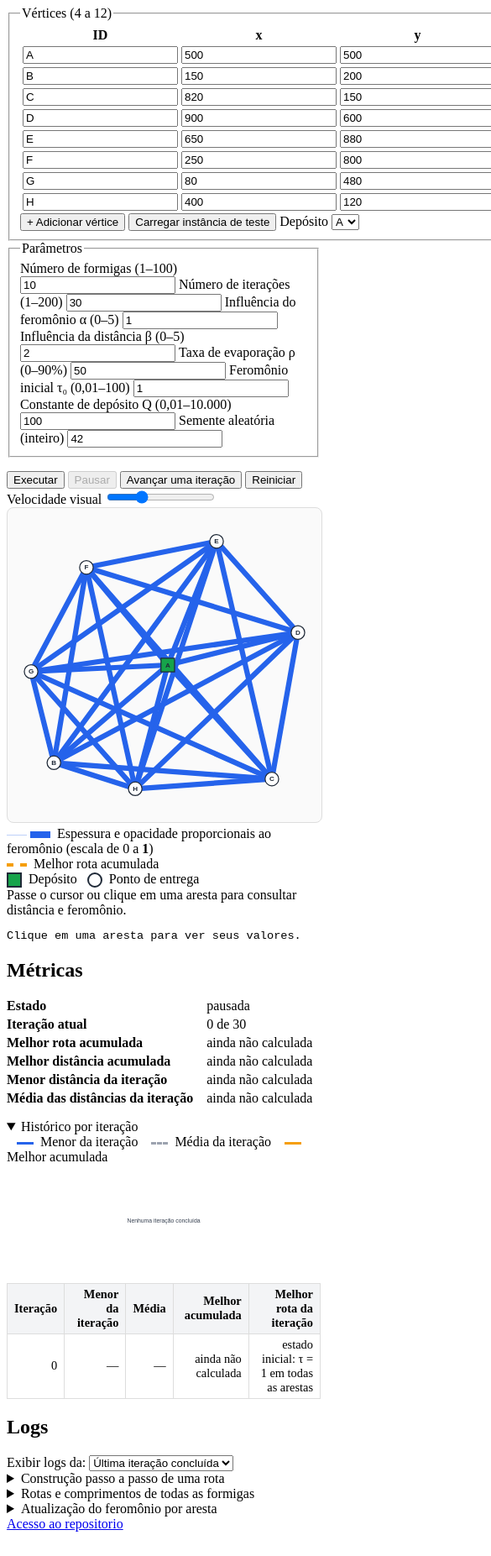
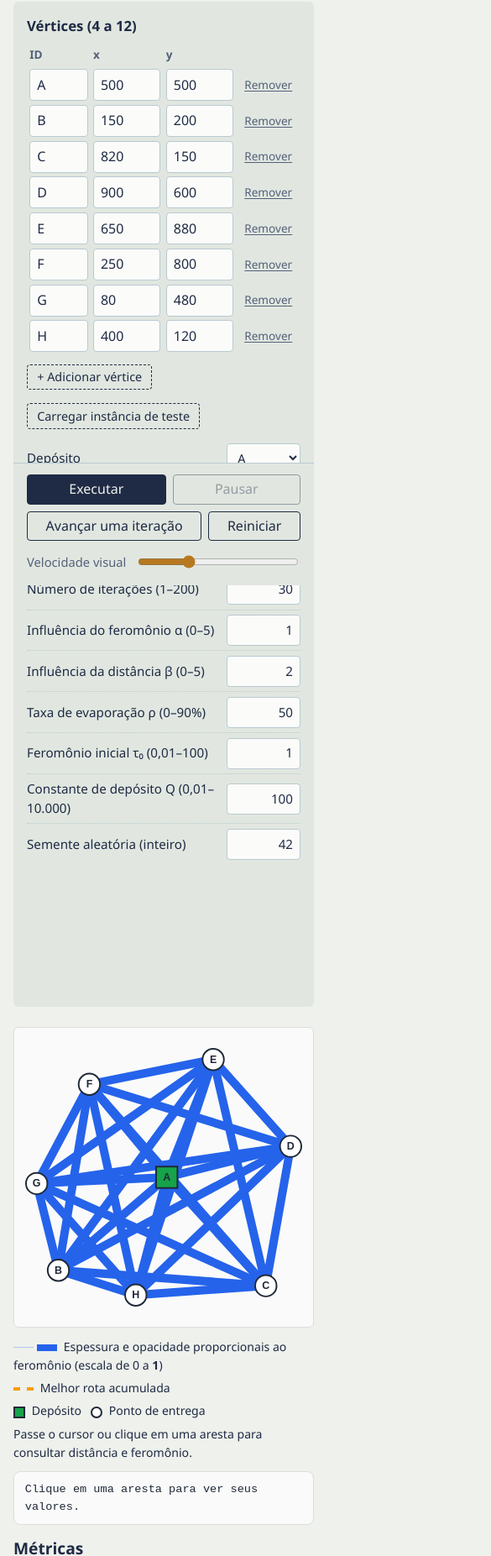
Before and after one commit to YuriGit909/aco-delivery-route, a plain HTML site: page index.html in a window 390 px wide. Shown: the part 147-2000 px from the top of the page at 84% size, 585 px wide, since content can reach past the window. Before the commit the page ends 1979 px from the top, so only its background shows below. Drawn offline with Linux system fonts and the light colour scheme.

Commit message:
style: atualiza estilos do grafo, paineis e pagina + responsividade

```diff
--- a/css/graph.css
+++ b/css/graph.css
@@ -103,3 +103,88 @@
     border: 2px solid var(--cor-borda);
     border-radius: 50%;
 }
+
+#grafo {
+    display: block;
+    max-width: min(600px, 100%);
+    height: auto;
+}
+
+.mesa {
+    container-type: inline-size;
+}
+
+.vertice {
+    transform-box: fill-box;
+    transform-origin: center;
+}
+
+.aviso {
+    color: #1f2937;
+}
+
+#legenda {
+    display: grid;
+    gap: 0.35rem;
+    margin: 0.75rem 0;
+    font-size: 0.92rem;
+}
+
+#legenda > div {
+    overflow-wrap: anywhere;
+}
+
+#painelAresta {
+    margin: 0 0 1rem;
+    padding: 0.6rem 0.8rem;
+    background: var(--cor-fundo-grafo);
+    color: var(--cor-texto);
+    border: 1px solid #ddd;
+    border-radius: 8px;
+    overflow-wrap: anywhere;
+}
+
+@container (max-width: 480px) {
+    #grafo {
+        border-radius: 6px;
+    }
+
+    #grafo .vertice {
+        transform: scale(1.35);
+    }
+
+    #grafo .rotulo {
+        font-size: 17px;
+    }
+
+    #grafo .aresta,
+    #grafo .melhor-rota,
+    #grafo .aresta-alvo {
+        vector-effect: non-scaling-stroke;
+    }
+
+    #grafo .melhor-rota {
+        stroke-width: 3;
+        stroke-dasharray: 7 4;
+    }
+
+    #legenda {
+        font-size: 0.88rem;
+    }
+}
+
+@container (max-width: 360px) {
+    #grafo .vertice {
+        transform: scale(1.65);
+    }
+
+    #grafo .rotulo {
+        font-size: 21px;
+    }
+}
+
+@media (pointer: coarse) {
+    #grafo .aresta-alvo {
+        stroke-width: 24;
+    }
+}
--- a/css/panels.css
+++ b/css/panels.css
@@ -100,3 +100,175 @@ pre {
     white-space: pre-wrap;
     font-size: 0.85rem;
 }
+
+#metricas h2 {
+    margin-top: 0.5rem;
+}
+
+details {
+    margin-top: 1.25rem;
+    border-top: 1.5px solid currentColor;
+}
+
+summary {
+    display: flex;
+    align-items: center;
+    gap: 0.6rem;
+    padding: 0.65rem 0;
+    font-weight: 700;
+    cursor: pointer;
+    list-style: none;
+}
+
+summary::-webkit-details-marker {
+    display: none;
+}
+
+summary::before {
+    content: "";
+    flex: none;
+    width: 0.5rem;
+    height: 0.5rem;
+    border-right: 2px solid currentColor;
+    border-bottom: 2px solid currentColor;
+    transform: rotate(-45deg);
+    transition: transform 0.15s ease;
+}
+
+details[open] > summary::before {
+    transform: rotate(45deg);
+}
+
+#painelResultados > label {
+    display: inline-flex;
+    flex-wrap: wrap;
+    align-items: center;
+    gap: 0.6rem;
+    font-size: 0.95rem;
+}
+
+#painelResultados {
+    container-type: inline-size;
+}
+
+.tabela-rolavel {
+    background: #ffffff;
+    color: #1f2937;
+    border: 1px solid #ddd;
+    margin-bottom: 0.75rem;
+}
+
+.tabela-rolavel table {
+    font-variant-numeric: tabular-nums;
+}
+
+.tabela-rolavel th,
+.tabela-rolavel td {
+    overflow-wrap: anywhere;
+}
+
+.tabela-rolavel th:first-child,
+.tabela-rolavel td:first-child,
+#tabelaHistorico td:last-child {
+    text-align: left;
+}
+
+#listaMetricas dd {
+    overflow-wrap: anywhere;
+    font-variant-numeric: tabular-nums;
+}
+
+.legenda-grafico {
+    display: flex;
+    flex-wrap: wrap;
+    align-items: center;
+    gap: 0.35rem 0;
+    font-size: 0.9rem;
+    margin-bottom: 0.4rem;
+}
+
+#graficoHistorico {
+    display: block;
+    height: auto;
+    background: #fafafa;
+    border: 1px solid #ddd;
+    border-radius: 8px;
+    margin-bottom: 0.75rem;
+}
+
+.serie {
+    stroke-linejoin: round;
+}
+
+#logConstrucao,
+#logRotas {
+    margin: 0 0 0.75rem;
+    padding: 0.75rem 0.9rem;
+    max-height: 26rem;
+    overflow: auto;
+    background: #fafafa;
+    color: #1f2937;
+    border: 1px solid #ddd;
+    border-radius: 8px;
+    overflow-wrap: anywhere;
+}
+
+@container (max-width: 520px) {
+    #listaMetricas {
+        grid-template-columns: 1fr;
+        gap: 0;
+    }
+
+    #listaMetricas dt {
+        margin-top: 0.5rem;
+    }
+}
+
+@container (max-width: 480px) {
+    .tabela-rolavel {
+        max-height: 260px;
+    }
+
+    #graficoHistorico {
+        overflow: visible;
+        margin-left: 1rem;
+        width: calc(100% - 1rem);
+    }
+
+    .texto-grafico {
+        font-size: 16px;
+    }
+
+    .serie,
+    .eixo {
+        vector-effect: non-scaling-stroke;
+    }
+
+    .tabela-rolavel table {
+        font-size: 0.8rem;
+    }
+
+    .tabela-rolavel th,
+    .tabela-rolavel td {
+        padding: 0.25rem 0.4rem;
+    }
+
+    #logConstrucao,
+    #logRotas {
+        font-size: 0.78rem;
+        padding: 0.6rem;
+        max-height: 20rem;
+    }
+}
+
+@container (max-width: 360px) {
+    .texto-grafico {
+        font-size: 19px;
+    }
+}
+
+@media (prefers-reduced-motion: reduce) {
+    summary::before {
+        transition: none;
+    }
+}
--- a/css/style.css
+++ b/css/style.css
@@ -0,0 +1,326 @@
+:root {
+  --papel: #eef1ec;
+  --painel: #e1e7e0;
+  --campo: #fbfcfa;
+  --tinta: #1f2a44;
+  --tinta-suave: #55607a;
+  --grade-forte: #b9c9d1;
+  --destaque: #b7791f;
+  --destaque-fundo: #f3e3c3;
+  --erro: #9f1239;
+  --erro-fundo: #f9e3e8;
+  --fonte: "Atkinson Hyperlegible", "Segoe UI", system-ui, -apple-system, sans-serif;
+  --raio: 4px;
+  color-scheme: light;
+}
+
+@media (prefers-color-scheme: dark) {
+  :root {
+    --papel: #1a2030;
+    --painel: #222a3c;
+    --campo: #283149;
+    --tinta: #e3e7ef;
+    --tinta-suave: #9aa4b8;
+    --grade-forte: #3a4562;
+    --destaque: #e0a640;
+    --destaque-fundo: #3a3222;
+    --erro: #f38ba8;
+    --erro-fundo: #3b2230;
+    color-scheme: dark;
+  }
+}
+
+/* Base */
+*,
+*::before,
+*::after { box-sizing: border-box; }
+
+[hidden] { display: none !important; }
+
+body {
+  margin: 0;
+  background: var(--papel);
+  color: var(--tinta);
+  font: 1rem/1.55 var(--fonte);
+  -webkit-font-smoothing: antialiased;
+}
+
+:focus-visible {
+  outline: 2px solid var(--destaque);
+  outline-offset: 2px;
+}
+
+a {
+  color: var(--tinta);
+  text-decoration-color: var(--destaque);
+  text-decoration-thickness: 2px;
+  text-underline-offset: 3px;
+}
+a:hover { color: var(--destaque); }
+
+h2 {
+  font-size: 1.2rem;
+  line-height: 1.3;
+  margin: 2rem 0 0.6rem;
+}
+
+/* Cabeçalho */
+header {
+  padding: 1.75rem clamp(1rem, 3vw, 2.5rem) 1rem;
+}
+
+header h1 {
+  margin: 0;
+  max-width: 22ch;
+  font-size: clamp(1.6rem, 1.1rem + 2vw, 2.5rem);
+  line-height: 1.12;
+  letter-spacing: -0.015em;
+  padding-bottom: 0.7rem;
+  background:
+    radial-gradient(circle, var(--destaque) 1.6px, transparent 2.2px)
+    left bottom / 11px 7px repeat-x;
+}
+
+header p {
+  margin: 0.8rem 0 0;
+  max-width: 62ch;
+  color: var(--tinta-suave);
+}
+
+/* Estrutura geral */
+main {
+  display: grid;
+  grid-template-columns: minmax(0, 1fr);
+  gap: 1.5rem;
+  padding: 0.5rem clamp(1rem, 3vw, 2.5rem) 2.5rem;
+}
+
+@media (min-width: 960px) {
+  main {
+    grid-template-columns: minmax(300px, 380px) minmax(0, 1fr);
+    align-items: start;
+    gap: 2.25rem;
+  }
+  #painelConfig {
+    position: sticky;
+    top: 1rem;
+    max-height: calc(100dvh - 2rem);
+    overflow-y: auto;
+  }
+}
+
+#painelResultados { min-width: 0; }
+
+/* Grafo e coluna de leitura (legenda, aresta, métricas) */
+.mesa {
+  display: grid;
+  grid-template-columns: minmax(0, 1fr);
+  gap: 1.25rem;
+}
+.leitura { min-width: 0; }
+
+@media (min-width: 1280px) {
+  .mesa {
+    grid-template-columns: minmax(0, 1.35fr) minmax(260px, 1fr);
+    align-items: start;
+    gap: 1.75rem;
+  }
+}
+
+/* Coluna de configuração */
+#painelConfig {
+  background: var(--painel);
+  border-radius: 6px;
+  padding: 1.25rem 1.25rem 0;
+}
+
+fieldset {
+  border: 0;
+  margin: 0 0 1.5rem;
+  padding: 0;
+  min-width: 0;
+}
+
+legend {
+  padding: 0;
+  margin-bottom: 0.6rem;
+  font-weight: 700;
+  font-size: 1.05rem;
+}
+
+/* Campos */
+input,
+select {
+  font: inherit;
+  color: inherit;
+  background: var(--campo);
+  border: 1px solid var(--grade-forte);
+  border-radius: var(--raio);
+  padding: 0.35rem 0.5rem;
+  min-width: 0;
+}
+input:hover,
+select:hover { border-color: var(--tinta-suave); }
+
+input[type="range"] {
+  padding: 0;
+  border: 0;
+  background: none;
+  accent-color: var(--destaque);
+}
+
+/* Parâmetros: rótulo à esquerda, campo alinhado à direita */
+fieldset > label {
+  display: grid;
+  grid-template-columns: 1fr 6.5rem;
+  align-items: center;
+  gap: 0.75rem;
+  padding: 0.35rem 0;
+  border-bottom: 1px dotted var(--grade-forte);
+  font-size: 0.95rem;
+}
+fieldset > label:last-child { border-bottom: 0; }
+fieldset > label input,
+fieldset > label select { width: 100%; text-align: right; }
+fieldset > label select { text-align: left; }
+
+/* Tabela de vértices */
+#painelConfig table {
+  width: 100%;
+  border-collapse: collapse;
+  margin-bottom: 0.5rem;
+}
+#painelConfig th {
+  text-align: left;
+  font-size: 0.85rem;
+  font-weight: 700;
+  color: var(--tinta-suave);
+  padding: 0 0.2rem 0.3rem;
+}
+#painelConfig td { padding: 0.15rem 0.2rem; }
+#painelConfig th:first-child { width: 26%; }
+#painelConfig th:nth-child(2),
+#painelConfig th:nth-child(3) { width: 30%; }
+#tabelaVertices input {
+  width: 100%;
+  font-variant-numeric: tabular-nums;
+}
+
+/* Botões */
+button {
+  font: inherit;
+  cursor: pointer;
+  color: var(--tinta);
+  background: transparent;
+  border: 1.5px solid var(--tinta);
+  border-radius: var(--raio);
+  padding: 0.45rem 0.85rem;
+  line-height: 1.2;
+}
+button:hover:not(:disabled) {
+  background: var(--tinta);
+  color: var(--papel);
+}
+button:disabled {
+  opacity: 0.4;
+  cursor: not-allowed;
+}
+
+#btnExecutar {
+  background: var(--tinta);
+  color: var(--papel);
+}
+#btnExecutar:hover:not(:disabled) {
+  background: var(--destaque);
+  border-color: var(--destaque);
+  color: #1f2a44;
+}
+
+#btnAdicionar,
+#btnInstanciaTeste {
+  font-size: 0.9rem;
+  padding: 0.35rem 0.7rem;
+  border-style: dashed;
+  margin: 0.25rem 0.25rem 0.75rem 0;
+}
+
+/* "Remover" na tabela: ação discreta */
+#tabelaVertices button {
+  border-color: transparent;
+  color: var(--tinta-suave);
+  font-size: 0.85rem;
+  padding: 0.25rem 0.35rem;
+  text-decoration: underline;
+  text-underline-offset: 2px;
+}
+#tabelaVertices button:hover:not(:disabled) {
+  background: transparent;
+  color: var(--erro);
+}
+
+#controles {
+  position: sticky;
+  bottom: 0;
+  display: flex;
+  flex-wrap: wrap;
+  gap: 0.5rem;
+  margin: 0 -1.25rem;
+  padding: 0.9rem 1.25rem 1.25rem;
+  background: var(--painel);
+  border-top: 1px solid var(--grade-forte);
+}
+#controles label {
+  flex-basis: 100%;
+  display: flex;
+  align-items: center;
+  gap: 0.75rem;
+  margin-top: 0.35rem;
+  font-size: 0.92rem;
+  color: var(--tinta-suave);
+}
+#velocidade { flex: 1; }
+
+/* Avisos e erros da configuração */
+#avisoPendente {
+  background: var(--destaque-fundo);
+  border-left: 3px solid var(--destaque);
+  padding: 0.55rem 0.8rem;
+  margin-bottom: 0.75rem;
+  font-size: 0.93rem;
+}
+
+#listaErros {
+  list-style: none;
+  margin: 0 0 0.75rem;
+  padding: 0.55rem 0.8rem;
+  background: var(--erro-fundo);
+  color: var(--erro);
+  border-left: 3px solid var(--erro);
+  font-size: 0.92rem;
+}
+#listaErros:empty { display: none; }
+#listaErros li + li { margin-top: 0.3rem; }
+
+/* Rodapé */
+footer {
+  display: flex;
+  flex-wrap: wrap;
+  justify-content: center;
+  gap: 0.75rem 1.75rem;
+  padding: 1.25rem clamp(1rem, 3vw, 2.5rem) 2rem;
+  border-top: 1px solid var(--grade-forte);
+  font-size: 0.95rem;
+}
+
+/* Telas estreitas */
+@media (max-width: 600px) {
+  fieldset > label { grid-template-columns: 1fr 5.5rem; }
+  #controles button { flex: 1 1 auto; }
+  #painelConfig { padding: 1rem 1rem 0; }
+  #controles { margin: 0 -1rem; padding: 0.8rem 1rem 1rem; }
+}
+
+/* Movimento reduzido */
+@media (prefers-reduced-motion: reduce) {
+  *, *::before, *::after { transition: none !important; }
+}
```
